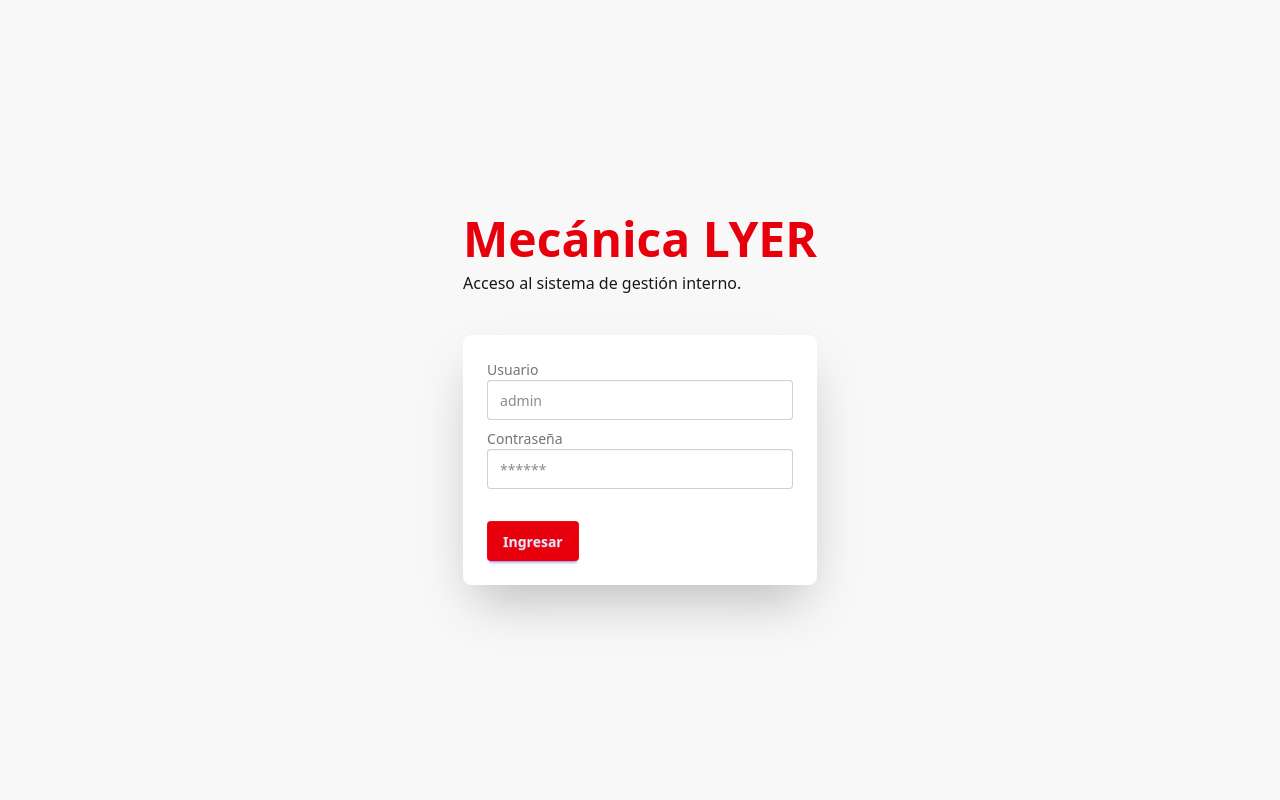
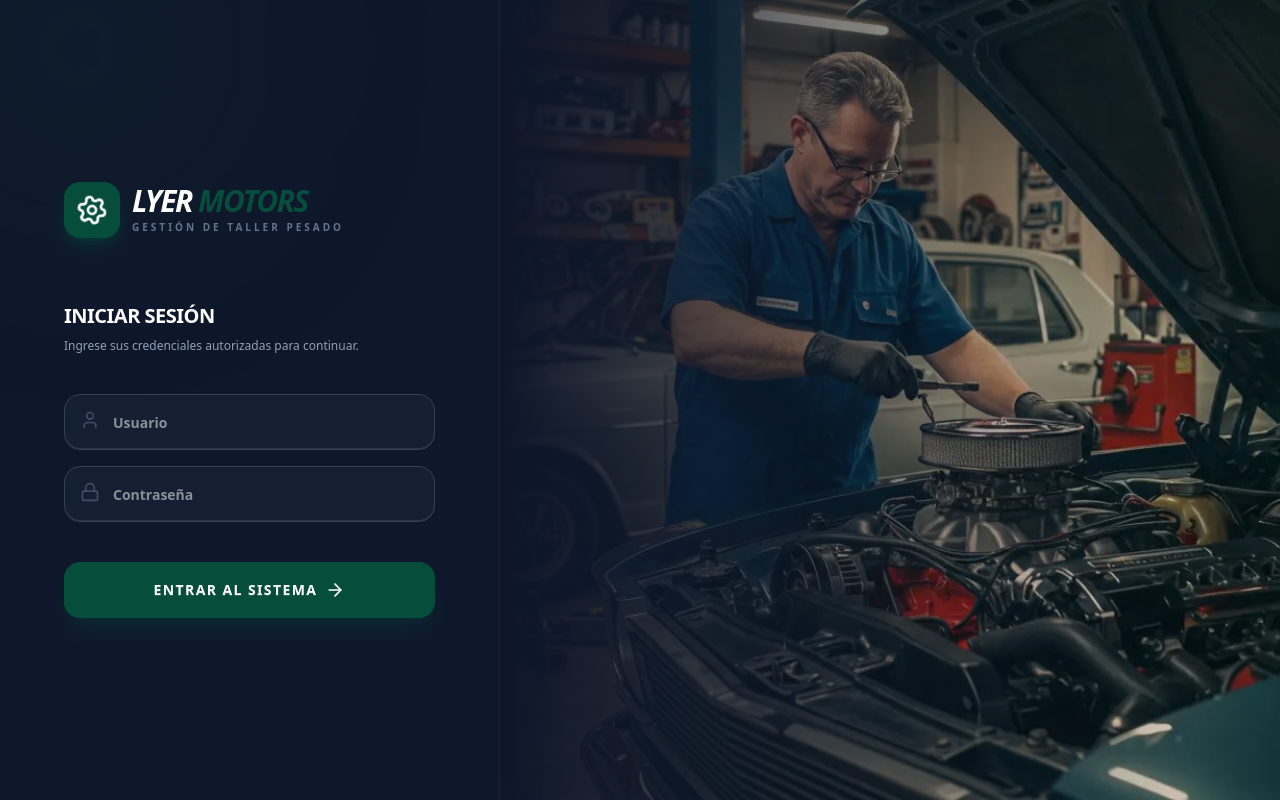
Before and after one commit to ISMAELPRO2004/Proyecto-taller-mecanico, a Vue app in the folder frontend/: page /login in a window 1280 px wide. Built offline with nearby package versions, Linux system fonts and the light colour scheme.

Commit message:
Mejora de la pantalla de login

```diff
--- a/frontend/src/views/auth/LoginView.vue
+++ b/frontend/src/views/auth/LoginView.vue
@@ -2,44 +2,126 @@
 import { ref } from 'vue';
 import { useAuthStore } from '../../stores/auth.js';
 import { useRouter } from 'vue-router';
+import { User, Lock, ArrowRight, Settings } from 'lucide-vue-next';
+import { notify } from '../../utils/alerts.js';
+import fondoLogin from '../../assets/fondo_login.jpg';
 
 const username = ref('');
 const password = ref('');
+const cargando = ref(false);
 const auth = useAuthStore();
 const router = useRouter();
 
 const handleLogin = async () => {
+  cargando.value = true;
   const success = await auth.login(username.value, password.value);
   if (success) {
+    notify.success("¡Bienvenido!", "Acceso concedido al sistema.");
     router.push('/home');
   } else {
-    alert('Credenciales incorrectas');
+    notify.error("Error", "Credenciales incorrectas. Intente de nuevo.");
   }
+  cargando.value = false;
 };
 </script>
 
 <template>
-  <div class="hero min-h-screen bg-base-200">
-    <div class="hero-content flex-col">
-      <div class="text-center lg:text-left mb-4">
-        <h1 class="text-5xl font-bold text-red-600">Mecánica LYER</h1>
-        <p class="py-2">Acceso al sistema de gestión interno.</p>
+  <div class="flex min-h-screen bg-slate-900 overflow-hidden font-sans">
+
+    <div class="w-full lg:w-[500px] bg-slate-900 relative z-10 flex flex-col justify-center p-10 lg:p-16 border-r border-white/5 shadow-2xl">
+
+      <div class="absolute top-[-10%] left-[-10%] w-64 h-64 bg-lyer-green/20 blur-[120px] rounded-full"></div>
+
+      <div class="relative mb-12">
+        <div class="flex items-center gap-3 mb-4">
+          <div class="bg-lyer-green p-3 rounded-2xl shadow-lg shadow-emerald-900/40">
+            <Settings class="w-8 h-8 text-white animate-spin-slow" />
+          </div>
+          <div>
+            <h1 class="text-3xl font-black text-white uppercase italic tracking-tighter leading-none">
+              LYER <span class="text-lyer-green">MOTORS</span>
+            </h1>
+            <p class="text-[10px] font-bold text-slate-500 uppercase tracking-[0.3em] mt-1">Gestión de Taller Pesado</p>
+          </div>
+        </div>
       </div>
-      <div class="card shrink-0 w-full max-w-sm shadow-2xl bg-base-100">
-        <form @submit.prevent="handleLogin" class="card-body">
+
+      <form @submit.prevent="handleLogin" class="space-y-6 relative">
+        <div class="space-y-2">
+          <h2 class="text-xl font-bold text-white uppercase tracking-tight">Iniciar Sesión</h2>
+          <p class="text-xs text-slate-400 font-medium">Ingrese sus credenciales autorizadas para continuar.</p>
+        </div>
+
+        <div class="space-y-4 pt-4">
           <div class="form-control">
-            <label class="label"><span class="label-text">Usuario</span></label>
-            <input v-model="username" type="text" placeholder="admin" class="input input-bordered" required />
+            <div class="relative group">
+              <User class="absolute left-4 top-4 w-5 h-5 text-slate-500 group-focus-within:text-lyer-green transition-colors" />
+              <input v-model="username" type="text" placeholder="Usuario"
+                class="input input-bordered w-full pl-12 h-14 bg-slate-800/50 border-slate-700 text-white rounded-2xl focus:border-lyer-green focus:ring-0 transition-all font-bold" required />
+            </div>
           </div>
+
           <div class="form-control">
-            <label class="label"><span class="label-text">Contraseña</span></label>
-            <input v-model="password" type="password" placeholder="******" class="input input-bordered" required />
+            <div class="relative group">
+              <Lock class="absolute left-4 top-4 w-5 h-5 text-slate-500 group-focus-within:text-lyer-green transition-colors" />
+              <input v-model="password" type="password" placeholder="Contraseña"
+                class="input input-bordered w-full pl-12 h-14 bg-slate-800/50 border-slate-700 text-white rounded-2xl focus:border-lyer-green focus:ring-0 transition-all font-bold" required />
+            </div>
           </div>
-          <div class="form-control mt-6">
-            <button class="btn btn-primary bg-red-600 border-none hover:bg-red-700">Ingresar</button>
-          </div>
-        </form>
+        </div>
+
+        <div class="pt-4">
+          <button :disabled="cargando"
+            class="btn btn-lg w-full bg-lyer-green hover:bg-emerald-500 text-white border-none rounded-2xl shadow-xl shadow-emerald-900/20 group transition-all h-14">
+            <span v-if="!cargando" class="flex items-center gap-2 font-black uppercase text-sm tracking-widest">
+              Entrar al Sistema <ArrowRight class="w-5 h-5 group-hover:translate-x-1 transition-transform" />
+            </span>
+            <span v-else class="loading loading-spinner"></span>
+          </button>
+        </div>
+      </form>
+    </div>
+
+    <div class="hidden lg:block relative flex-1">
+      <div class="absolute inset-0 bg-cover bg-center" :style="`background-image: url('${fondoLogin}')`">
+        <div class="absolute inset-0 bg-gradient-to-r from-slate-900 via-slate-900/40 to-transparent"></div>
+
+        <div class="absolute bottom-20 left-20 text-white max-w-md animate-fade-in">
+          <div class="h-1 w-20 bg-lyer-green mb-6"></div>
+          <h3 class="text-4xl font-black uppercase italic tracking-tighter leading-tight mb-4">
+            Mantenimiento <br/> de Alto <span class="text-lyer-green">Rendimiento</span>
+          </h3>
+          <p class="text-slate-300 text-sm font-medium leading-relaxed">
+            Optimiza tu flota con herramientas de precisión. LYER Motors: Potencia y control en cada pieza.
+          </p>
+        </div>
       </div>
     </div>
   </div>
 </template>
+
+<style scoped>
+.animate-spin-slow {
+  animation: spin 8s linear infinite;
+}
+
+@keyframes spin {
+  from { transform: rotate(0deg); }
+  to { transform: rotate(360deg); }
+}
+
+.animate-fade-in {
+  animation: fadeIn 1s ease-out forwards;
+}
+
+@keyframes fadeIn {
+  from { opacity: 0; transform: translateY(30px); }
+  to { opacity: 1; transform: translateY(0); }
+}
+
+/* Efecto de foco en inputs */
+input:focus {
+  background-color: rgba(15, 23, 42, 0.8) !important;
+  box-shadow: 0 0 0 2px rgba(16, 185, 129, 0.2);
+}
+</style>
```
Also changed, not shown: frontend/src/assets/fondo_login.jpg (added).
